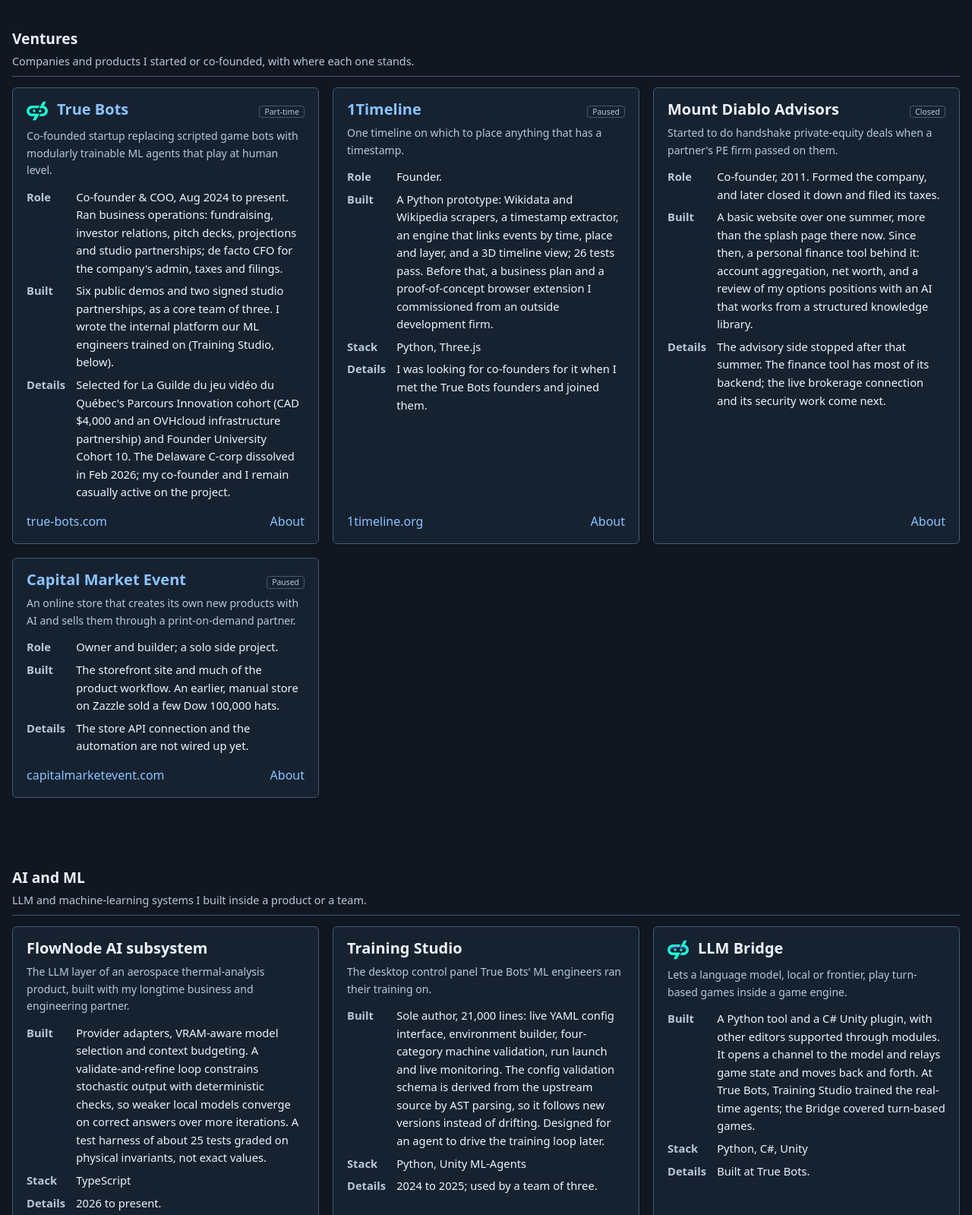
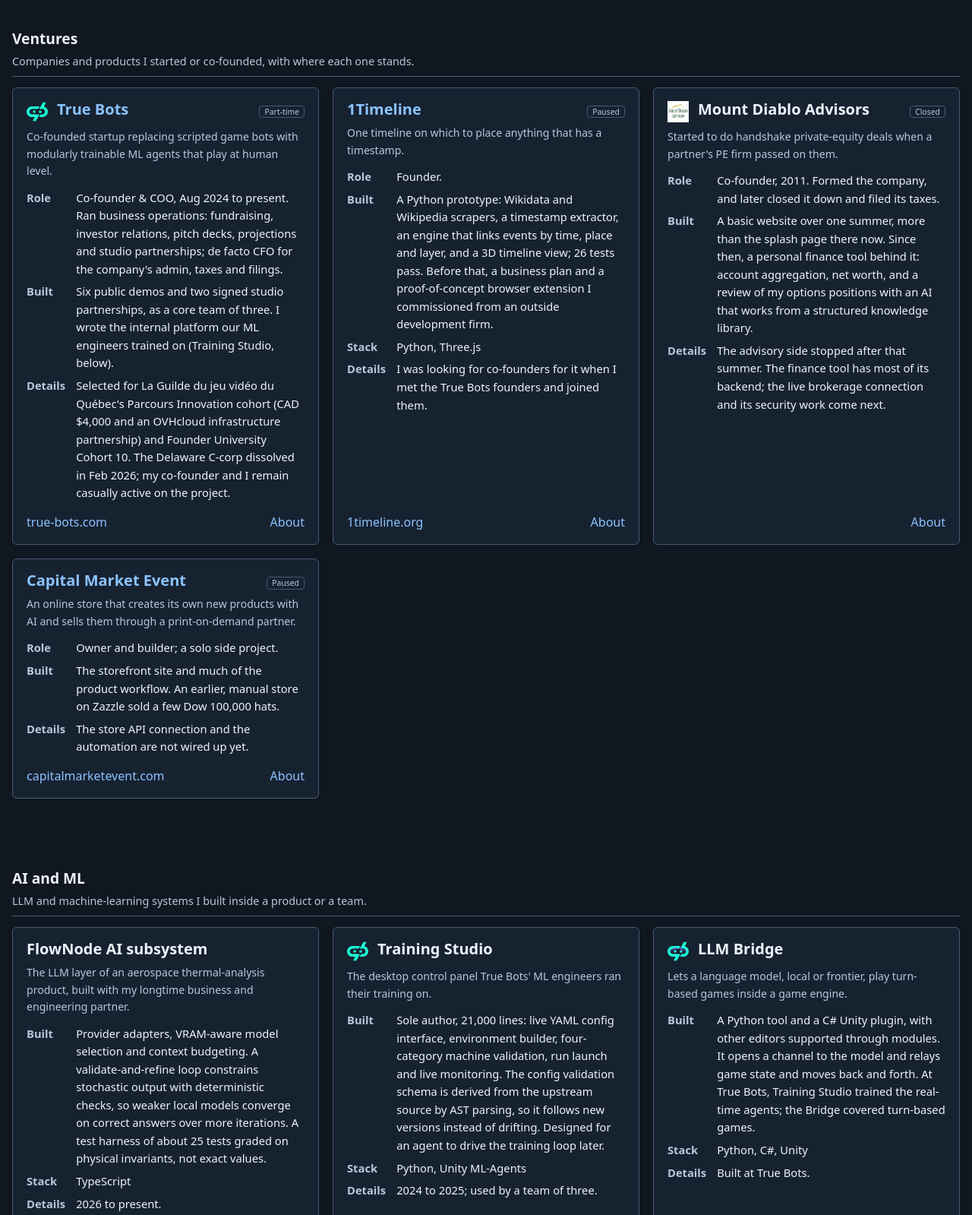
Before and after one commit to sb4ssman/sb4ssman.github.io, a plain HTML site: page index.html in a window 1280 px wide. Shown: the part 680-2279 px from the top of the page at 76% size. Drawn offline with Linux system fonts and the light colour scheme.

Commit message:
Release 2026.11.18-fd7809d: icons for Mount Diablo Advisors and Training Studio; titles wrap beside their icons
Co-Authored-By: Claude Opus 5.5 <noreply@anthropic.com>

```diff
--- a/index.html
+++ b/index.html
@@ -566,7 +566,9 @@ footer { border-top: 1px solid var(--line); color: var(--muted); }
   /* Open cards: everything a reader needs is on the card; no inspector. */
   .card { display: flex; flex-direction: column; gap: 8px; padding: 16px 18px; }
   .card .name { margin: 0; font-size: 1.25rem; line-height: 1.2; display: flex; flex-wrap: wrap; align-items: baseline; gap: 6px 12px; }
-  .card .name .icon { margin-right: 0; }
+  .card .name .icon { margin-right: 0; flex: none; align-self: flex-start; margin-top: 0.05em; }
+  /* A long title wraps beside its icon, never below it (2026-11-17: the Save Saver card). */
+  .card .name > .title-link, .card .name > span[data-themed] { flex: 1 1 0; min-width: 0; }
   .card .name .badges { margin-left: auto; display: inline-flex; flex-wrap: wrap; gap: 4px; font-size: 0.8rem; font-weight: 600; }
   .card .sub { margin: 0; }
   .card .facts { display: grid; grid-template-columns: max-content minmax(0, 1fr); gap: 6px 14px; margin: 4px 0 0; font-size: 0.92rem; }
@@ -703,13 +705,13 @@ footer { border-top: 1px solid var(--line); color: var(--muted); }
 </article>
 <article class="thing box card kit" id="mount-diablo-advisors" data-thing data-rel="" data-story style="--c: var(--warm)">
 <div class="face">
-<h3 class="name"><span data-themed="Mount Diablo Advisors" data-plain="Mount Diablo Advisors">Mount Diablo Advisors</span><span class="badges"><span class="st op">Closed</span></span></h3>
+<h3 class="name"><img class="icon" src="assets/icons/mount-diablo-advisors.png" alt="" width="24" height="24" loading="lazy"><span data-themed="Mount Diablo Advisors" data-plain="Mount Diablo Advisors">Mount Diablo Advisors</span><span class="badges"><span class="st op">Closed</span></span></h3>
 <p class="sub">Started to do handshake private-equity deals when a partner&#x27;s PE firm passed on them.</p>
 <dl class="facts"><dt>Role</dt><dd>Co-founder, 2011. Formed the company, and later closed it down and filed its taxes.</dd><dt>Built</dt><dd>A basic website over one summer, more than the splash page there now. Since then, a personal finance tool behind it: account aggregation, net worth, and a review of my options positions with an AI that works from a structured knowledge library.</dd><dt>Details</dt><dd>The advisory side stopped after that summer. The finance tool has most of its backend; the live brokerage connection and its security work come next.</dd></dl>
 <p class="links"><a class="story-toggle" href="posts/mount-diablo-advisors.html">About</a></p>
 </div>
 <div class="story" hidden>
-<h3 class="name">Mount Diablo Advisors</h3>
+<h3 class="name"><img class="icon" src="assets/icons/mount-diablo-advisors.png" alt="" width="24" height="24" loading="lazy">Mount Diablo Advisors</h3>
 <p><strong>The problem.</strong> A friend and roommate had just started at a private-equity firm. The firm passed on deals all the time, and we thought those deals deserved a second look: we could take them and shop them to other PE firms.</p>
 <p><strong>What I built.</strong> The company, formed through LegalZoom, my first time starting one. Over one summer we built the website and started an outreach and networking plan.</p>
 <p><strong>What happened.</strong> My roommate took another job and moved, and we had to stop. I took responsibility for closing the company down and filing its taxes, and I kept the domain. Since then I&#x27;ve been building a personal finance tool behind it: account aggregation, net worth, and a review of my options positions with an AI that works from a structured knowledge library. It has most of its backend; the live brokerage connection and its security work come next.</p>
@@ -757,13 +759,13 @@ footer { border-top: 1px solid var(--line); color: var(--muted); }
 </article>
 <article class="thing box card kit" id="training-studio" data-thing data-rel="" data-story style="--c: var(--go)">
 <div class="face">
-<h3 class="name"><span data-themed="Training Studio" data-plain="Training Studio">Training Studio</span></h3>
+<h3 class="name"><img class="icon" src="assets/icons/true-bots.svg" alt="" width="24" height="24" loading="lazy"><span data-themed="Training Studio" data-plain="Training Studio">Training Studio</span></h3>
 <p class="sub">The desktop control panel True Bots&#x27; ML engineers ran their training on.</p>
 <dl class="facts"><dt>Built</dt><dd>Sole author, 21,000 lines: live YAML config interface, environment builder, four-category machine validation, run launch and live monitoring. The config validation schema is derived from the upstream source by AST parsing, so it follows new versions instead of drifting. Designed for an agent to drive the training loop later.</dd><dt>Stack</dt><dd>Python, Unity ML-Agents</dd><dt>Details</dt><dd>2024 to 2025; used by a team of three.</dd></dl>
 <p class="links"><a class="story-toggle" href="posts/training-studio.html">About</a></p>
 </div>
 <div class="story" hidden>
-<h3 class="name">Training Studio: the control panel True Bots trained on</h3>
+<h3 class="name"><img class="icon" src="assets/icons/true-bots.svg" alt="" width="24" height="24" loading="lazy">Training Studio: the control panel True Bots trained on</h3>
 <p><strong>The problem.</strong> While training ML agents, we kept going back to the command line and typing long strings of parameter-rich flags. It was really slowing us down, but it was all programmatic.</p>
 <p><strong>What I built.</strong> A GUI that works directly with the YAML configs, and a way to drive the launch controls that is more intuitive, repeatable and, most importantly, automatable. It came to 21,000 lines that I hand-rolled piece by piece:</p>
 <ul>
```
Also changed, not shown: posts/mount-diablo-advisors.html (+1 -1 lines), posts/training-studio.html (+1 -1 lines), assets/icons/mount-diablo-advisors.png (added).
